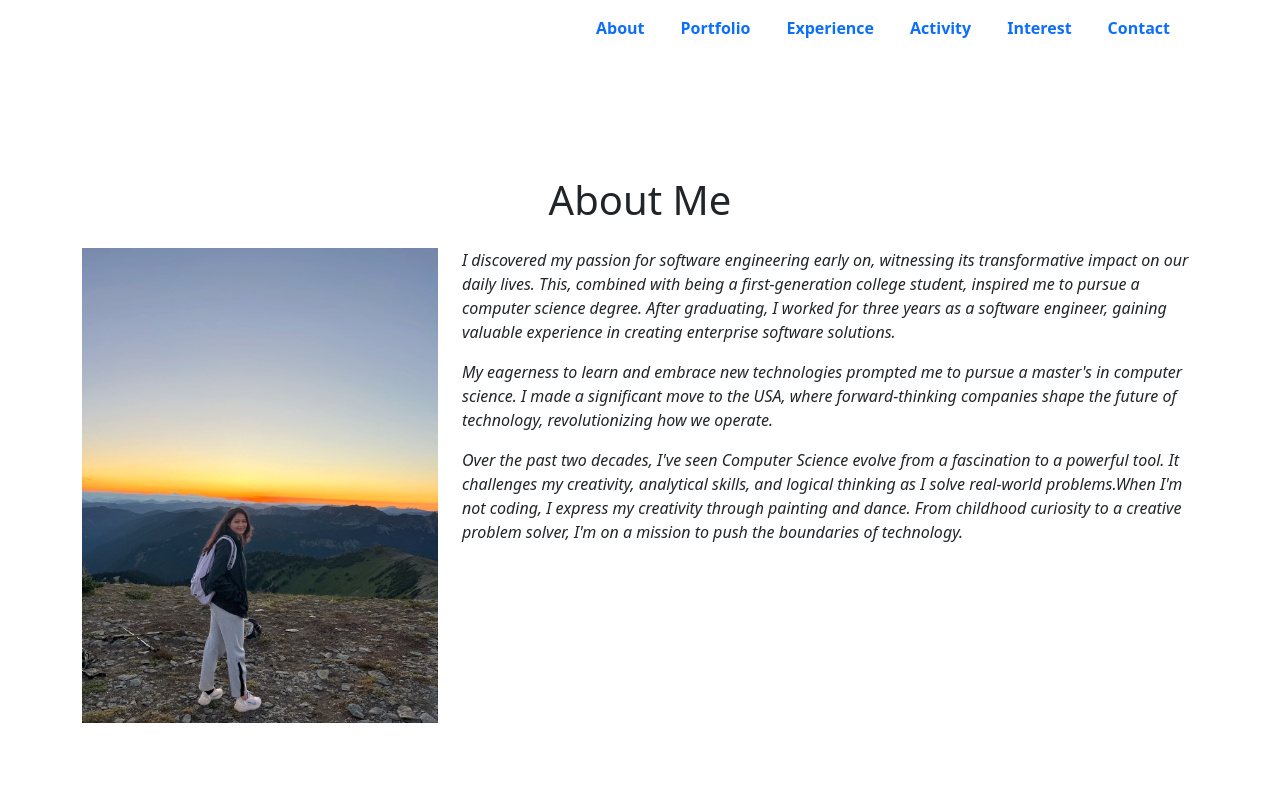
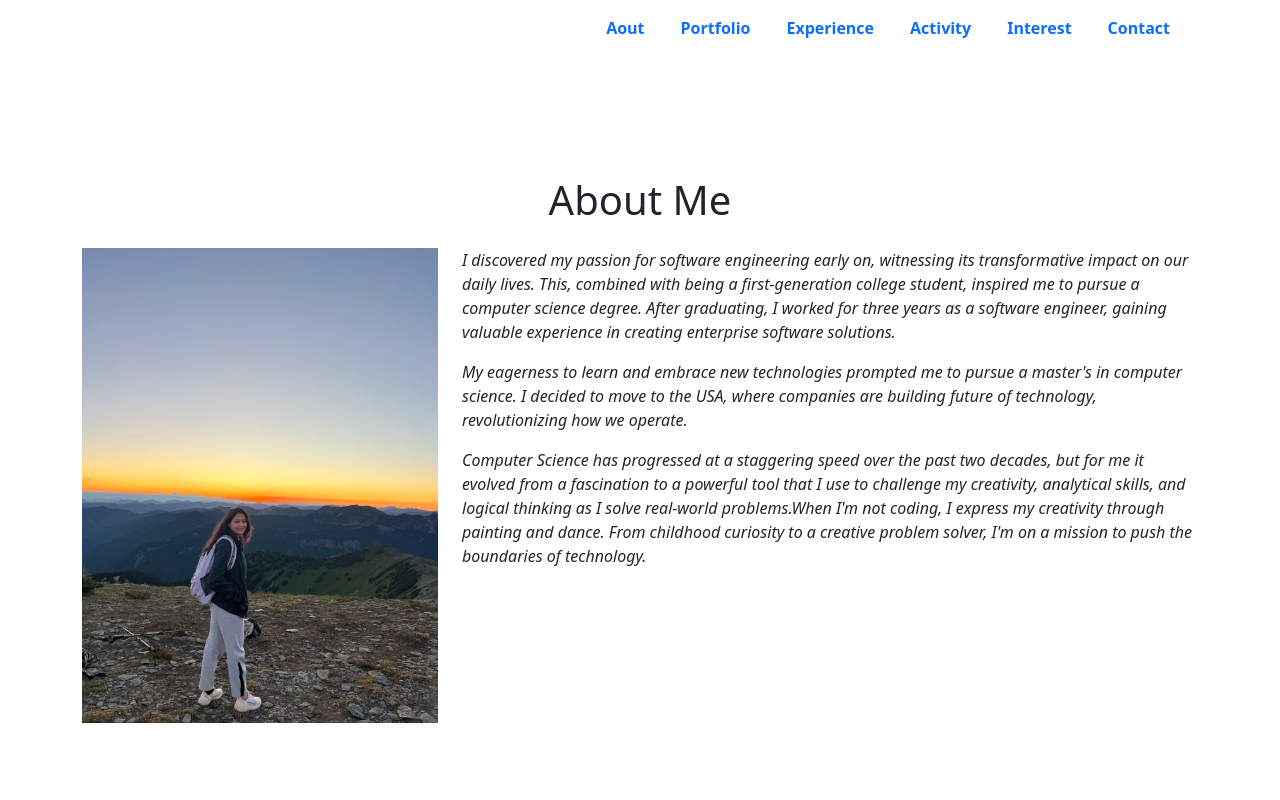
Before and after one commit to chhavigup/chhavi.github.io, a plain HTML site: page index.html in a window 1280 px wide. Shown: the top 800 px of the page. Drawn offline with nearby package versions, Linux system fonts and the light colour scheme.

Commit message:
Update index.html

```diff
--- a/index.html
+++ b/index.html
@@ -18,7 +18,7 @@
       </button>
       <div class="collapse navbar-collapse" id="navbarSupportedContent">
         <ul class="navbar-nav ms-auto">
-          <li class="nav-item"><a class="nav-link" href="#about">About</a></li>
+          <li class="nav-item"><a class="nav-link" href="#about">Aout</a></li>
 
 
 
@@ -58,9 +58,9 @@
                       <p> <i>I discovered my passion for software engineering early on, witnessing its transformative impact on our daily lives. This, combined with being a first-generation college student, inspired me to pursue a computer science degree. After graduating, I worked for three years as a software engineer, gaining valuable experience in creating enterprise software solutions. </i> </p>
 
 
-<p><i>My eagerness to learn and embrace new technologies prompted me to pursue a master's in computer science. I made a significant move to the USA, where forward-thinking companies shape the future of technology, revolutionizing how we operate. </i></p>
+<p><i>My eagerness to learn and embrace new technologies prompted me to pursue a master's in computer science. I decided to move to the USA, where companies are building future of technology, revolutionizing how we operate. </i></p>
 
- <p> <i>Over the past two decades, I've seen Computer Science evolve from a fascination to a powerful tool. It challenges my creativity, analytical skills, and logical thinking as I solve real-world problems.When I'm not coding, I express my creativity through painting and dance. From childhood curiosity to a creative problem solver, I'm on a mission to push the boundaries of technology.  </i></p>
+ <p> <i>Computer Science has progressed at a staggering speed over the past two decades, but for me it evolved from a fascination to a powerful tool that I use to challenge my creativity, analytical skills, and logical thinking as I solve real-world problems.When I'm not coding, I express my creativity through painting and dance. From childhood curiosity to a creative problem solver, I'm on a mission to push the boundaries of technology.  </i></p>
                           </p>
                       </div>
                   </div>
```
